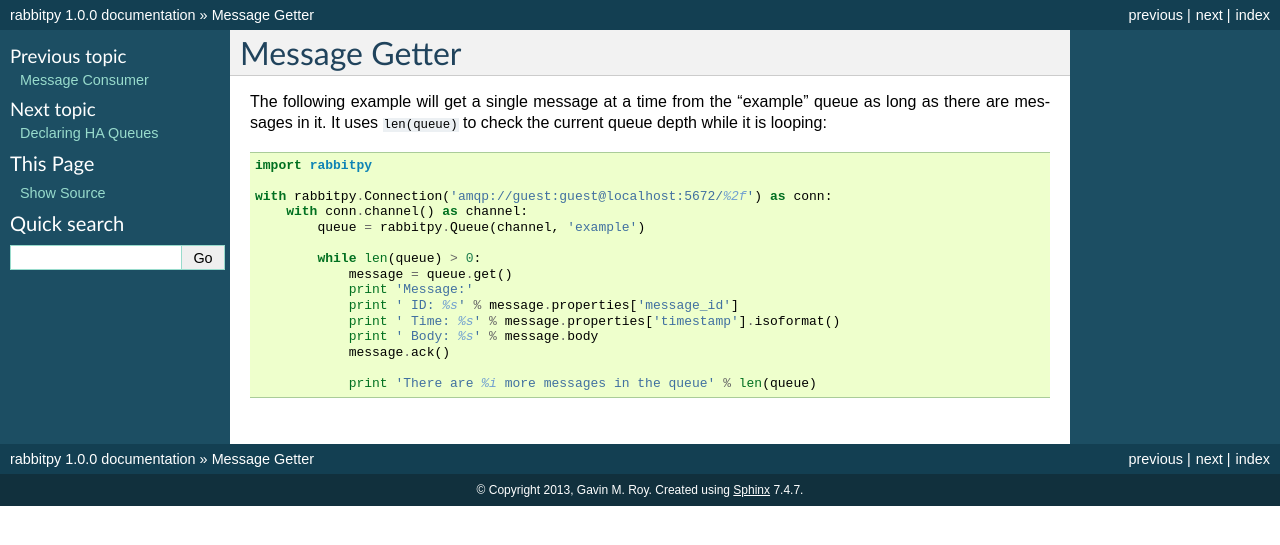
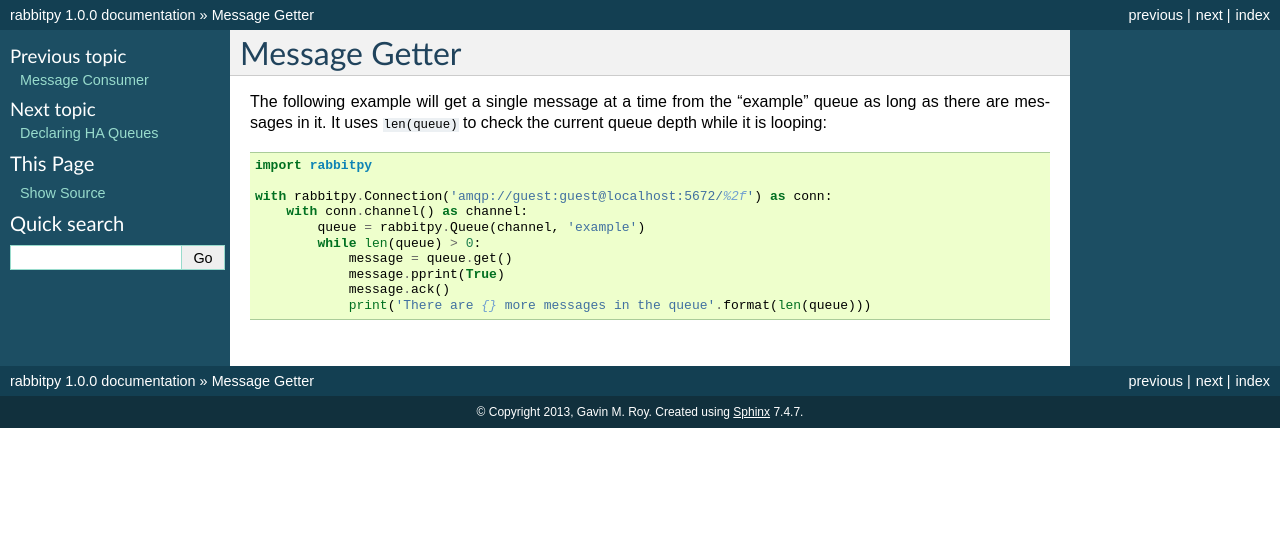
Before and after one commit to gmr/rabbitpy, a Sphinx documentation site: the page built from docs/examples/getter.rst, in a window 1280 px wide. Shown: the top 545 px of the page. Built offline with Sphinx 7.4.7, drawn with Linux system fonts in a browser that asks for light colours.

Commit message:
Update examples

```diff
--- a/docs/examples/getter.rst
+++ b/docs/examples/getter.rst
@@ -9,13 +9,8 @@
     with rabbitpy.Connection('amqp://guest:guest@localhost:5672/%2f') as conn:
         with conn.channel() as channel:
             queue = rabbitpy.Queue(channel, 'example')
-
             while len(queue) > 0:
                 message = queue.get()
-                print 'Message:'
-                print ' ID: %s' % message.properties['message_id']
-                print ' Time: %s' % message.properties['timestamp'].isoformat()
-                print ' Body: %s' % message.body
+                message.pprint(True)
                 message.ack()
-
-                print 'There are %i more messages in the queue' % len(queue)
+                print('There are {} more messages in the queue'.format(len(queue)))
```
Also changed, not shown: 3 other files.
